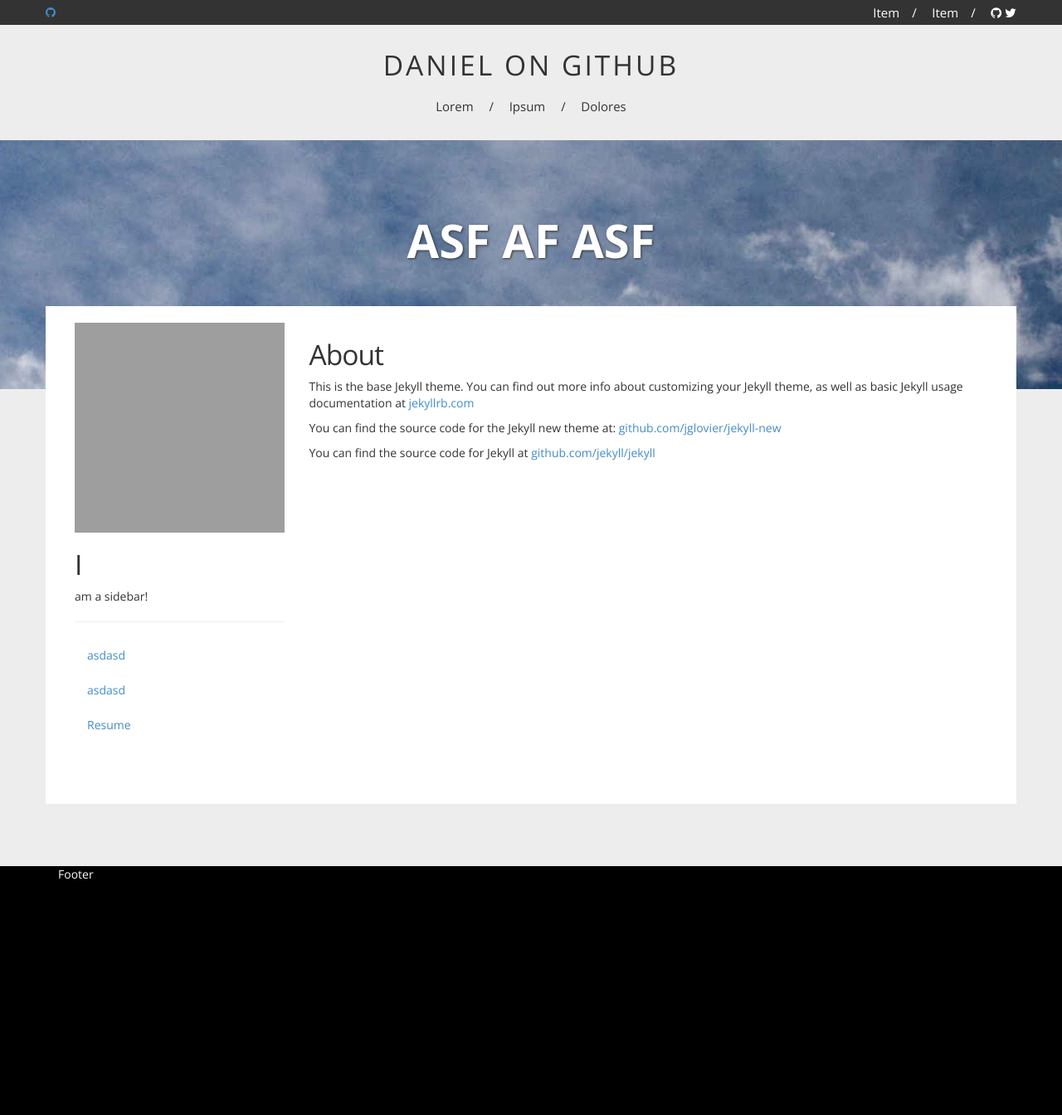
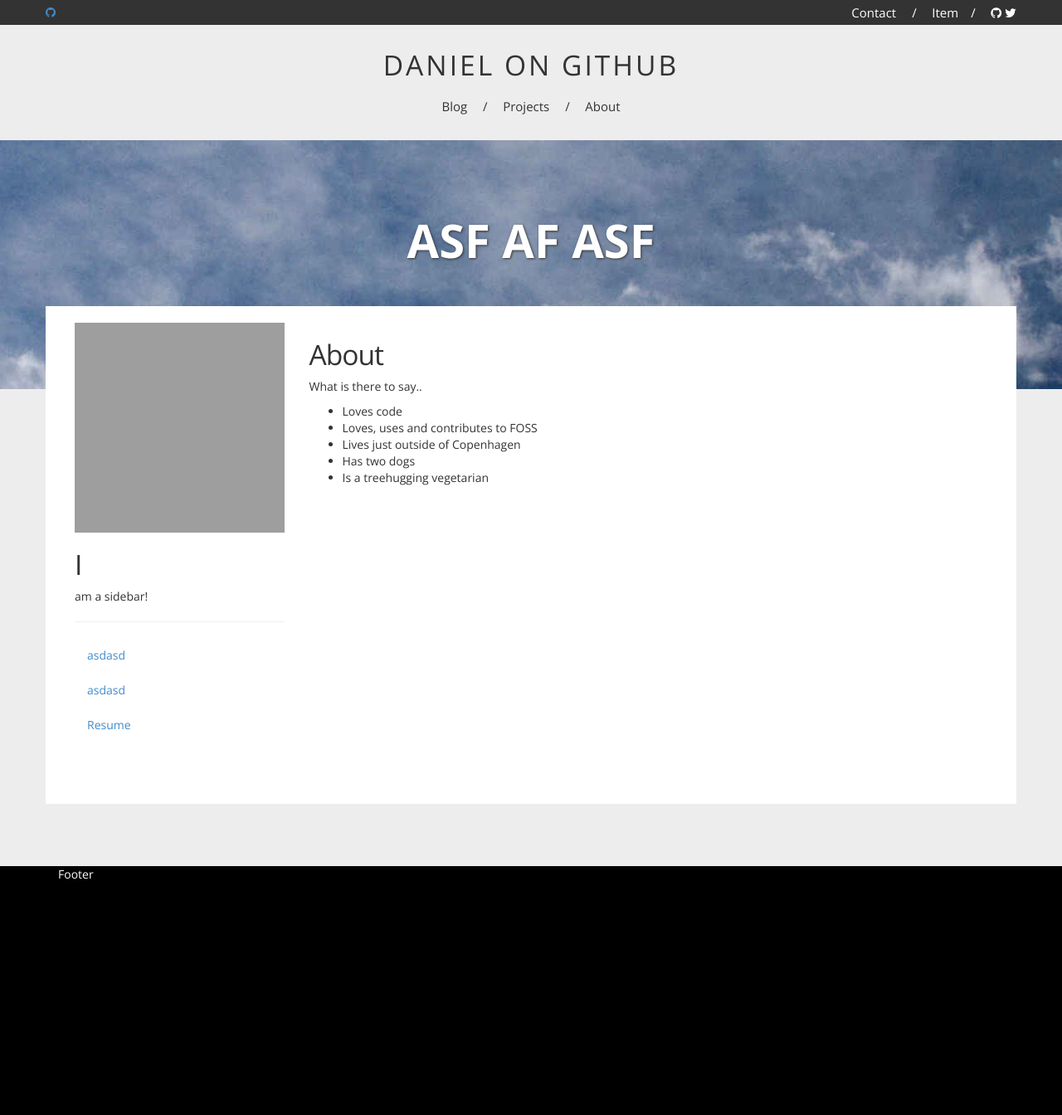
Before and after one commit to Sakto/sakto.github.io, a Jekyll site: the page built from about/index.html, in a window 1280 px wide. Shown: the whole page at 83% size. Built offline with Jekyll 4.4.1, drawn with Linux system fonts in a browser that asks for light colours; nearby versions of some CDN libraries; library files that are not in the unit come from our copies; grey boxes are pictures that could not be loaded.

Commit message:
Added some subpages

```diff
--- a/_config.yml
+++ b/_config.yml
@@ -6,7 +6,8 @@ description: > # this means to ignore newlines until "baseurl:"
   line in _config.yml. It will appear in your document head meta (for
   Google search results) and in your feed.xml site description.
 baseurl: "" # the subpath of your site, e.g. /blog/
-url: "http://sakto.github.io/" # the base hostname & protocol for your site
+#url: "http://sakto.github.io/" # the base hostname & protocol for your site
+url: "http://localhost:4000"
 twitter_username: paxsakto
 github_username:  sakto
 permalink: pretty
--- a/_includes/header.html
+++ b/_includes/header.html
@@ -5,7 +5,9 @@
 		</div>
 		<nav class="pull-right">
 			<ul>
-				<li>Item</li>
+				<li>
+					<a href="/contact/">Contact</a>
+				</li>
 				<li>Item</li>
 				<li>
 					<a href="https://github.com/Sakto" title="My Github repo"><span class="fa fa-github"> </span></a>
@@ -21,13 +23,13 @@
 	<nav>
 		<ul>
 			<li>
-				<a href="#">Lorem</a>
+				<a href="/blog/">Blog</a>
 			</li>
 			<li>
-				<a href="#">Ipsum</a>
+				<a href="/projects/">Projects</a>
 			</li>
 			<li>
-				<a href="#">Dolores</a>
+				<a href="/about/">About</a>
 			</li>
 		</ul>
 	</nav>
--- /dev/null
+++ b/about/index.html
@@ -0,0 +1,17 @@
+---
+layout: default
+---
+
+<h1>About</h1>
+
+<p>
+	What is there to say..
+</p>
+
+<ul>
+	<li>Loves code</li>
+	<li>Loves, uses and contributes to FOSS</li>
+	<li>Lives just outside of Copenhagen</li>
+	<li>Has two dogs</li>
+	<li>Is a treehugging vegetarian</li>
+</ul>
--- /dev/null
+++ b/contact/index.html
@@ -0,0 +1,5 @@
+---
+layout: default
+---
+
+<h1>Contact me</h1>
--- /dev/null
+++ b/projects/index.html
@@ -0,0 +1,5 @@
+---
+layout: default
+---
+
+<h1>Projects</h1>
```
Also changed, not shown: blog/index.html (added, +16 -0 lines), index.html (+1 -13 lines).
